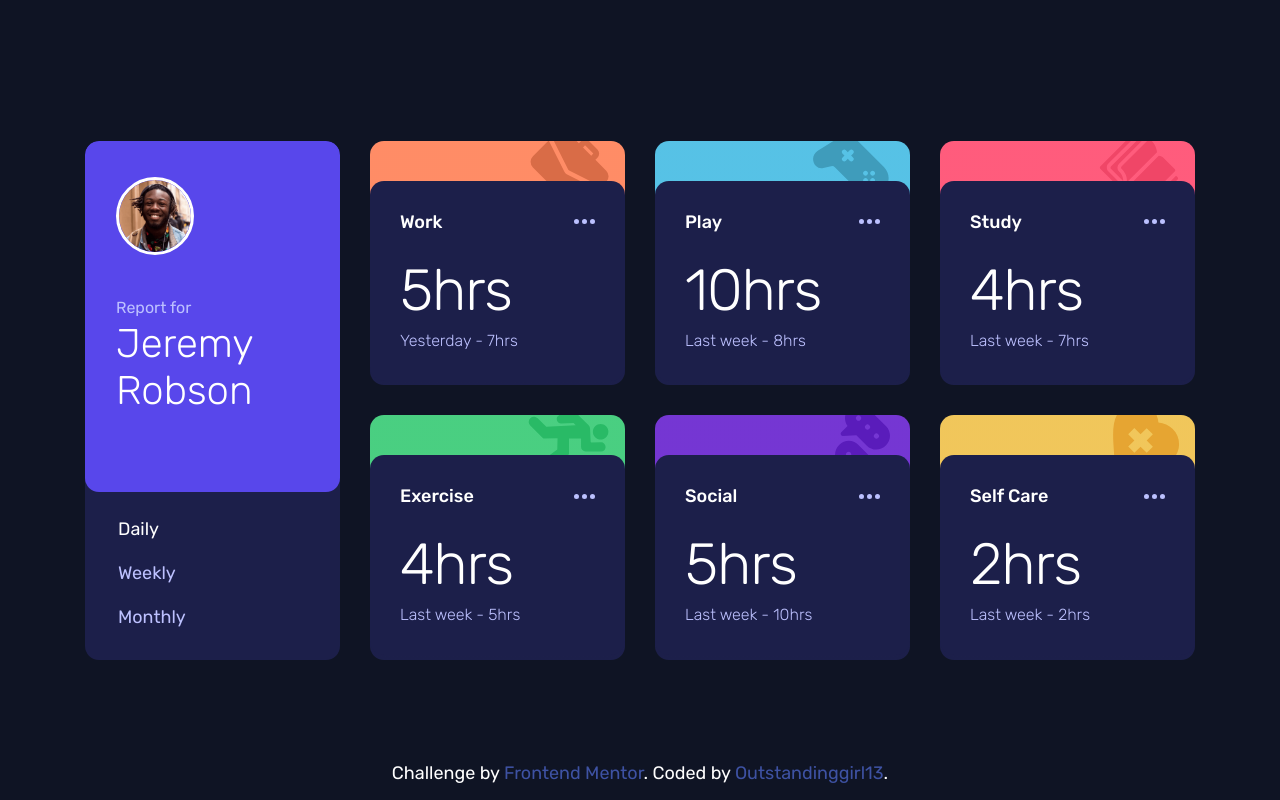
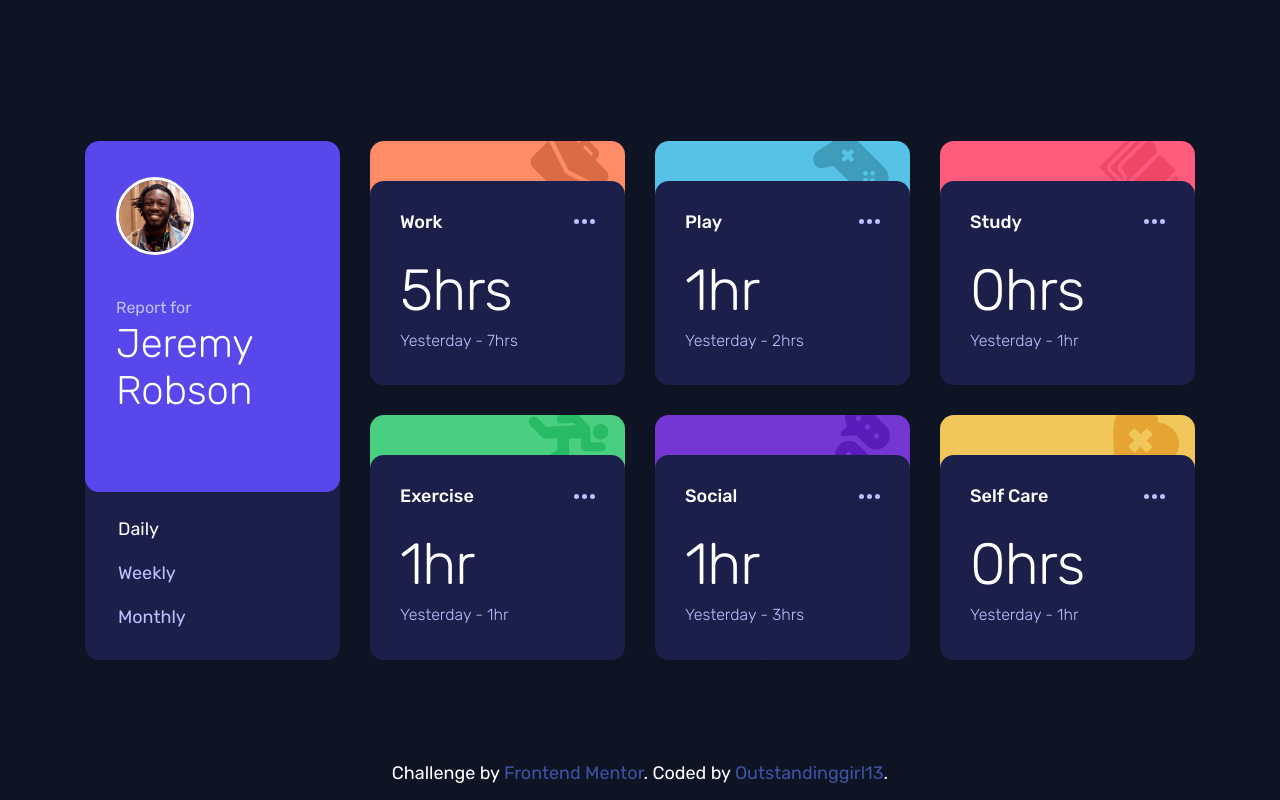
Before and after one commit to Outstandinggirl13/time-tracking-dashboard-main, a plain HTML site: page index.html in a window 1280 px wide. Both pictures are taken after a click on the button "Daily". Drawn offline with Linux system fonts and the light colour scheme.

Commit message:
Add temporary version of JS.

```diff
--- a/app.js
+++ b/app.js
@@ -2,53 +2,65 @@ const reportDaily = document.querySelector(".report__daily");
 const reportWeekly = document.querySelector(".report__weekly");
 const reportMonthly = document.querySelector(".report__monthly");
 
-// Work
-const workDailyCurrent = document.querySelector(".work__daily-current");
-const workWeeklyCurrent = document.querySelector(".work__weekly-current");
-const workMonthlyCurrent = document.querySelector(".work__monthly-current");
-const workDailyPrevious = document.querySelector(".work__daily-previous");
-const workWeeklyPrevious = document.querySelector(".work__weekly-previous");
-const workMonthlyPrevious = document.querySelector(".work__monthly-previous");
+const daily = {
+    workCurrent: document.querySelector(".work__daily-current"),
+    workPrevious: document.querySelector(".work__daily-previous"),
 
-// Play
-const playDailyCurrent = document.querySelector(".play__daily-current");
-const playWeeklyCurrent = document.querySelector(".play__weekly-current");
-const playMonthlyCurrent = document.querySelector(".play__monthly-current");
-const playDailyPrevious = document.querySelector(".play__daily-previous");
-const playWeeklyPrevious = document.querySelector(".play__weekly-previous");
-const playMonthlyPrevious = document.querySelector(".play__monthly-previous");
+    playCurrent: document.querySelector(".play__daily-current"),
+    playPrevious: document.querySelector(".play__daily-previous"),
 
-// Study
-const studyDailyCurrent = document.querySelector(".study__daily-current");
-const studyWeeklyCurrent = document.querySelector(".study__weekly-current");
-const studyMonthlyCurrent = document.querySelector(".study__monthly-current");
-const studyDailyPrevious = document.querySelector(".study__daily-previous");
-const studyWeeklyPrevious = document.querySelector(".study__weekly-previous");
-const studyMonthlyPrevious = document.querySelector(".study__monthly-previous");
+    studyCurrent: document.querySelector(".study__daily-current"),
+    studyPrevious: document.querySelector(".study__daily-previous"),
 
-// Exercise
-const exerciseDailyCurrent = document.querySelector(".exercise__daily-current");
-const exerciseWeeklyCurrent = document.querySelector(".exercise__weekly-current");
-const exerciseMonthlyCurrent = document.querySelector(".exercise__monthly-current");
-const exerciseDailyPrevious = document.querySelector(".exercise__daily-previous");
-const exerciseWeeklyPrevious = document.querySelector(".exercise__weekly-previous");
-const exerciseMonthlyPrevious = document.querySelector(".exercise__monthly-previous");
+    exerciseCurrent: document.querySelector(".exercise__daily-current"),
+    exercisePrevious: document.querySelector(".exercise__daily-previous"),
 
-// Social
-const socialDailyCurrent = document.querySelector(".social__daily-current");
-const socialWeeklyCurrent = document.querySelector(".social__weekly-current");
-const socialMonthlyCurrent = document.querySelector(".social__monthly-current");
-const socialDailyPrevious = document.querySelector(".social__daily-previous");
-const socialWeeklyPrevious = document.querySelector(".social__weekly-previous");
-const socialMonthlyPrevious = document.querySelector(".social__monthly-previous");
+    socialCurrent: document.querySelector(".social__daily-current"),
+    socialPrevious: document.querySelector(".social__daily-previous"),
 
-// Self Care
-const selfCareDailyCurrent = document.querySelector(".self-care__daily-current");
-const selfCareWeeklyCurrent = document.querySelector(".self-care__weekly-current");
-const selfCareMonthlyCurrent = document.querySelector(".self-care__monthly-current");
-const selfCareDailyPrevious = document.querySelector(".self-care__daily-previous");
-const selfCareWeeklyPrevious = document.querySelector(".self-care__weekly-previous");
-const selfCareMonthlyPrevious = document.querySelector(".self-care__monthly-previous");
+    selfCareCurrent: document.querySelector(".self-care__daily-current"),
+    selfCarePrevious: document.querySelector(".self-care__daily-previous")
+  };
+
+const weekly = {
+    workCurrent: document.querySelector(".work__weekly-current"),
+    workPrevious: document.querySelector(".work__weekly-previous"),
+
+    playCurrent: document.querySelector(".play__weekly-current"),
+    playPrevious: document.querySelector(".play__weekly-previous"),
+
+    studyCurrent: document.querySelector(".study__weekly-current"),
+    studyPrevious: document.querySelector(".study__weekly-previous"),
+
+    exerciseCurrent: document.querySelector(".exercise__weekly-current"),
+    exercisePrevious: document.querySelector(".exercise__weekly-previous"),
+
+    socialCurrent: document.querySelector(".social__weekly-current"),
+    socialPrevious: document.querySelector(".social__weekly-previous"),
+
+    selfCareCurrent: document.querySelector(".self-care__weekly-current"),
+    selfCarePrevious: document.querySelector(".self-care__weekly-previous")
+};
+
+const monthly = {
+    workCurrent: document.querySelector(".work__monthly-current"),
+    workPrevious: document.querySelector(".work__monthly-previous"),
+
+    playCurrent: document.querySelector(".play__monthly-current"),
+    playPrevious: document.querySelector(".play__monthly-previous"),
+
+    studyCurrent: document.querySelector(".study__monthly-current"),
+    studyPrevious: document.querySelector(".study__monthly-previous"),
+
+    exerciseCurrent: document.querySelector(".exercise__monthly-current"),
+    exercisePrevious: document.querySelector(".exercise__monthly-previous"),
+
+    socialCurrent: document.querySelector(".social__monthly-current"),
+    socialPrevious: document.querySelector(".social__monthly-previous"),
+
+    selfCareCurrent: document.querySelector(".self-care__monthly-current"),
+    selfCarePrevious: document.querySelector(".self-care__monthly-previous")
+};
 
 let currentTab = document.querySelector(".report__weekly");
 
@@ -60,14 +72,52 @@ function makeInvisible(element) {
     element.style.display = "none";
 }
 
-function showDaily(event) {
+function assignClass(element) {
     currentTab.classList.remove("active");
-    let newCurrent = event.currentTarget.classList[0];
+    let newCurrent = element.currentTarget.classList[0];
     currentTab = document.querySelector("." + newCurrent);
     currentTab.classList.add("active");
-    makeVisible(workDailyCurrent);
-    makeVisible(workDailyPrevious);
-    makeInvisible(workWeeklyCurrent);
-    makeInvisible(workWeeklyPrevious);
 }
+
+function showDaily(event) {
+    assignClass(event);
+    Object.keys(daily).forEach(key => {
+        makeVisible(daily[key]);
+    });
+    Object.keys(weekly).forEach(key => {
+        makeInvisible(weekly[key]);
+    });
+    Object.keys(monthly).forEach(key => {
+        makeInvisible(monthly[key]);
+    });
+}
+
+function showWeekly(event) {
+    assignClass(event);
+    Object.keys(daily).forEach(key => {
+        makeInvisible(daily[key]);
+    });
+    Object.keys(weekly).forEach(key => {
+        makeVisible(weekly[key]);
+    });
+    Object.keys(monthly).forEach(key => {
+        makeInvisible(monthly[key]);
+    });
+}
+
+function showMonthly(event) {
+    assignClass(event);
+    Object.keys(daily).forEach(key => {
+        makeInvisible(daily[key]);
+    });
+    Object.keys(weekly).forEach(key => {
+        makeInvisible(weekly[key]);
+    });
+    Object.keys(monthly).forEach(key => {
+        makeVisible(monthly[key]);
+    });
+}
+
 reportDaily.addEventListener("click", showDaily);
+reportWeekly.addEventListener("click", showWeekly);
+reportMonthly.addEventListener("click", showMonthly);
--- a/styles.css
+++ b/styles.css
@@ -249,7 +249,7 @@ body {
 
 .work__daily-current,
 .work__weekly-current,
-.work__monthly-current
+.work__monthly-current,
 .play__daily-current,
 .play__weekly-current,
 .play__monthly-current,
@@ -482,7 +482,7 @@ body {
 
     .work__daily-current,
     .work__weekly-current,
-    .work__monthly-current
+    .work__monthly-current,
     .play__daily-current,
     .play__weekly-current,
     .play__monthly-current,
```
